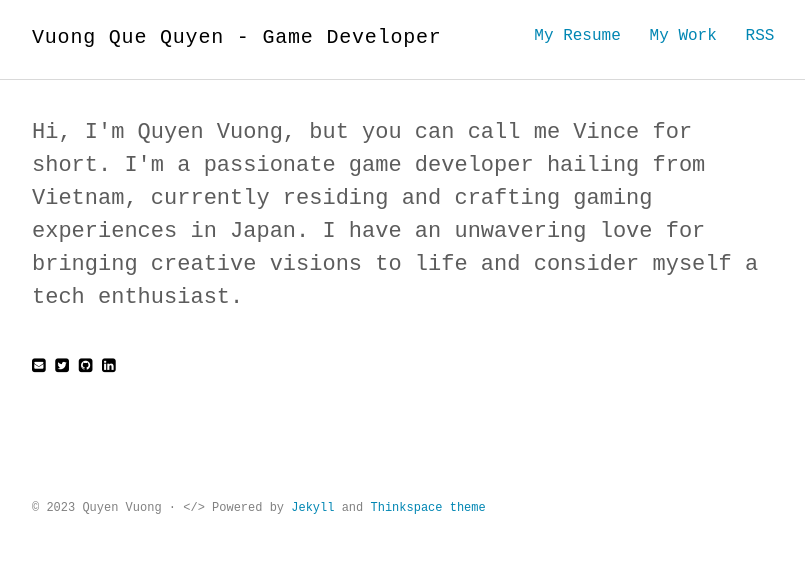
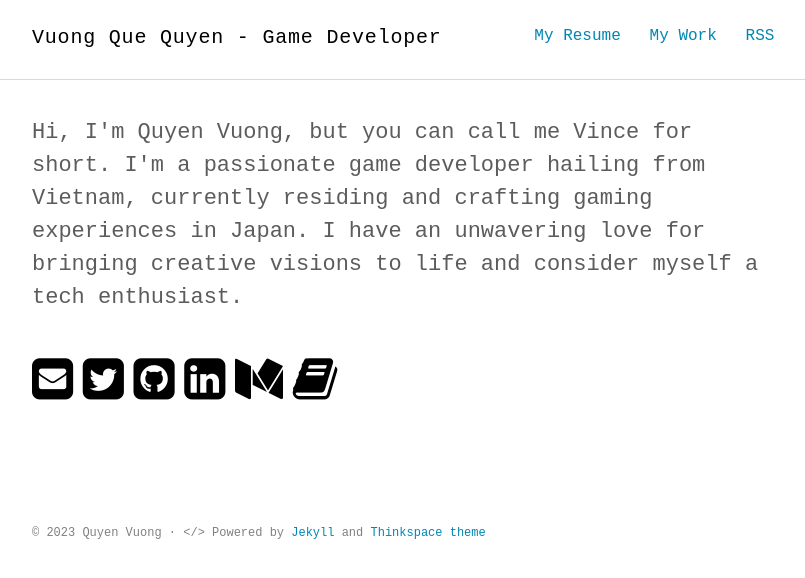
Before and after one commit to JVinceW/JVinceW.github.io, a Jekyll site: the page built from index.html, in a window 1280 px wide. Shown: the top 578 px of the page, without its empty margins (232-1037 px from the left). Built offline with Jekyll 4.4.1, drawn with Linux system fonts in a browser that asks for light colours; some web fonts are replaced.

Commit message:
add download link and add my social medium

```diff
--- a/_data/social-media.yml
+++ b/_data/social-media.yml
@@ -2,22 +2,34 @@ email:
   id: 'jvvincewang@gmail.com'
   href: 'mailto:'
   title: 'Email'
-  fa-icon: 'fa-envelope-square'
+  fa-icon: 'fa-envelope-square fa-3x'
 
 twitter:
   id: 'vincewang1992'
   href: 'https://twitter.com/'
   title: 'Twitter'
-  fa-icon: 'fa-twitter-square'
+  fa-icon: 'fa-twitter-square fa-3x'
 
 github:
   id: 'JVinceW'
   href: 'https://github.com/'
   title: 'GitHub'
-  fa-icon: 'fa-github-square'
+  fa-icon: 'fa-github-square fa-3x'
 
 linkedin:
   id: 'vince-wang-b30b8612a'
   href: 'https://www.linkedin.com/in/'
   title: 'LinkedIn'
-  fa-icon: 'fa-linkedin-square'
+  fa-icon: 'fa-linkedin-square fa-3x'
+
+medium:
+  id: 'vincewang10a7'
+  href: 'https://medium.com/@'
+  title: 'Medium'
+  fa-icon: 'fa-medium fa-3x'
+
+qiita:
+  id: 'jvince'
+  href: 'https://qiita.com/'
+  title: 'Qiita'
+  fa-icon: 'fa-book fa-3x'
```
Also changed, not shown: contents/CV.md (+4 -0 lines).
